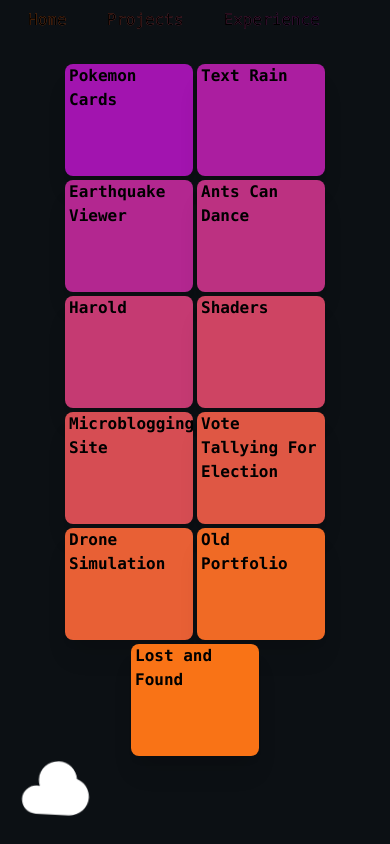
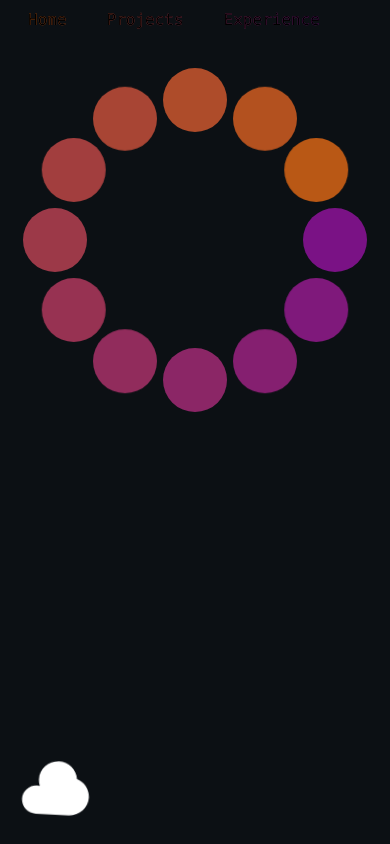
Before and after one commit to Tetryss/new-portfolio, a Next.js app: page /projects in a window 390 px wide. Built offline with nearby package versions, Linux system fonts and the light colour scheme.

Commit message:
Implemented Circular Style for Mobile

```diff
--- a/src/app/globals.css
+++ b/src/app/globals.css
@@ -71,9 +71,18 @@
   scale: 1;
 }
 
+/* MOBILE STUFF ONLY */
 .mobile-show {
+  animation: none !important;
+  width: 90vw !important;
+  height: 25vh !important;
+  border-radius: 1rem !important;
   font-size: 0.6em;
+  transform: translate(-2rem, 25rem) !important;
 }
 .mobile-show img {
   opacity: 1 !important;
 }
+.mobile-show p {
+  opacity: 1 !important;
+}
--- a/src/app/projects/page.tsx
+++ b/src/app/projects/page.tsx
@@ -1,5 +1,5 @@
 "use client";
-import React, { useEffect, useState } from "react";
+import React, { useEffect, useRef, useState } from "react";
 import projectsData from "./projects.json";
 
 type proj = {
@@ -11,6 +11,9 @@
 export default function Page() {
   const [projects, setProjects] = useState<proj[]>([]);
   const [isMobile, setIsMobile] = useState(false);
+  const circle = useRef<HTMLDivElement>(null);
+  const radius = 140;
+
   useEffect(() => {
     const handleResize = () => {
       setIsMobile(window.matchMedia("(max-width: 600px)").matches);
@@ -27,61 +30,28 @@
       window.removeEventListener("resize", handleResize);
     };
   }, []);
+
+  // Ensuring data is set
   useEffect(() => {
     setProjects(projectsData);
   }, []);
 
-  function clickHandler(e: React.MouseEvent<HTMLDivElement>) {
-    const elems = document.querySelectorAll(".selected-active");
-    elems.forEach((elem) => {
-      const temp = elem as HTMLDivElement;
-      temp.classList.toggle("selected-active");
-    });
-    e.stopPropagation(); //SEE IF THIS BREAKS STUFF (it literally does not stop bubbling gg)
-    const target = e.target as HTMLDivElement;
-    target.classList.toggle("selected-active");
-  }
-
-  function scaleOnClick(e: React.MouseEvent<HTMLDivElement>) {
-    const target = e.currentTarget as HTMLDivElement;
-    target.classList.toggle("mobile-show");
-    const rect = target.getBoundingClientRect();
-    const centerX = (window.innerWidth - rect.width) / 2 - rect.left;
-    const centerY = (window.innerHeight - rect.height + 460) / 2 - rect.top;
-
-    target.style.transform = `translate(${centerX}px, ${
-      centerY + 5
-    }px) scale(3)`;
-
-    // remove the styles when clicking outside
-    const handleClickOutside = (event: MouseEvent) => {
-      if (!target.contains(event.target as Node)) {
-        target.style.transform = ""; // reset the transform
-        target.classList.toggle("mobile-show");
-        document.removeEventListener("click", handleClickOutside);
-      }
-    };
-
-    document.addEventListener("click", handleClickOutside);
-  }
-
-  // Function to interpolate between two colors
-  function interpolateColor(
-    color1: [number, number, number],
-    color2: [number, number, number],
-    factor: number
-  ) {
-    const result = color1.map((c, i) => {
-      return Math.round(c + (color2[i] - c) * factor);
-    });
-    return `rgb(${result[0]}, ${result[1]}, ${result[2]})`;
-  }
+  // Ensuring Circle reference is set
+  useEffect(() => {
+    if (isMobile && circle) {
+      console.log("Circle is set!");
+      setProjects((prevProjects) => [...prevProjects]); // Needed to re-render
+    }
+  }, [isMobile, circle.current]);
 
   return (
     <>
       <div>
         {isMobile ? (
-          <div className="absolute top-[4rem] h-[50vh] w-screen flex flex-wrap justify-center items-center gap-1">
+          <div
+            ref={circle}
+            className=" relative top-[5rem] h-[20rem] w-[20rem] mx-auto"
+          >
             {projects.map((data, index) => {
               const factor = index / (projects.length - 1);
               const backgroundColor = interpolateColor(
@@ -89,19 +59,41 @@
                 [249, 115, 22],
                 factor
               );
+              let xi = 0;
+              let yi = 0;
+
+              if (circle.current) {
+                const rect = circle.current.getBoundingClientRect();
+                const centerX = rect.width / 2.5;
+                const centerY = rect.height / 2.5;
+                const angle = (2 * Math.PI * index) / projects.length;
+
+                // Position calculations for circle
+                xi = centerX + radius * Math.cos(angle);
+                yi = centerY + radius * Math.sin(angle);
+              }
+
               return (
                 <div
+                  onClick={presentClick}
                   key={index}
-                  onClick={scaleOnClick}
-                  style={{ backgroundColor: backgroundColor }}
-                  className="overflow-hidden px-1 font-bold font-mono w-32 h-28 rounded-lg shadow-xl transition-all duration-300"
+                  style={{
+                    backgroundColor: backgroundColor,
+                    transform: `translate(${xi}px, ${yi}px)`,
+                  }}
+                  className="overflow-hidden absolute w-16 h-16 rounded-full hover:ring-2 ring-white animate-pulse"
                 >
-                  {data.title}
                   <img
                     className="opacity-0 rounded-lg"
                     src={data.image}
                     alt="Project Image"
                   />
+                  <p
+                    key={data.title}
+                    className="opacity-0 text-center text-2xl drop-shadow-[0_1.2px_1.2px_rgba(0,0,0,0.8)] font-mono"
+                  >
+                    {data.title}
+                  </p>
                 </div>
               );
             })}
@@ -169,3 +161,40 @@
     </>
   );
 }
+function presentClick(e: React.MouseEvent<HTMLDivElement>) {
+  const target = e.currentTarget as HTMLDivElement;
+
+  // Toggle the 'mobile-show' class on all other elements
+  const elems = document.querySelectorAll<HTMLDivElement>(".mobile-show");
+  elems.forEach((elem) => {
+    if (elem !== target) {
+      elem.classList.remove("mobile-show");
+    }
+  });
+
+  // Toggle the class on the clicked element
+  target.classList.toggle("mobile-show");
+}
+
+function clickHandler(e: React.MouseEvent<HTMLDivElement>) {
+  const elems = document.querySelectorAll(".selected-active");
+  elems.forEach((elem) => {
+    const temp = elem as HTMLDivElement;
+    temp.classList.toggle("selected-active");
+  });
+  e.stopPropagation(); //SEE IF THIS BREAKS STUFF (it literally does not stop bubbling gg)
+  const target = e.target as HTMLDivElement;
+  target.classList.toggle("selected-active");
+}
+
+// Function to interpolate between two colors
+function interpolateColor(
+  color1: [number, number, number],
+  color2: [number, number, number],
+  factor: number
+) {
+  const result = color1.map((c, i) => {
+    return Math.round(c + (color2[i] - c) * factor);
+  });
+  return `rgb(${result[0]}, ${result[1]}, ${result[2]})`;
+}
--- a/src/app/projects/projects.json
+++ b/src/app/projects/projects.json
@@ -64,5 +64,11 @@
         "description": "Built with NextJS and Pocketbase as the database",
         "title": "Lost and Found",
         "link": ""
+    },
+    {
+        "image": "https://i.imgur.com/fCF0DaX.png",
+        "description": "Built with NextJS and Pocketbase as the database",
+        "title": "Lost and Found",
+        "link": ""
     }
 ]
```
